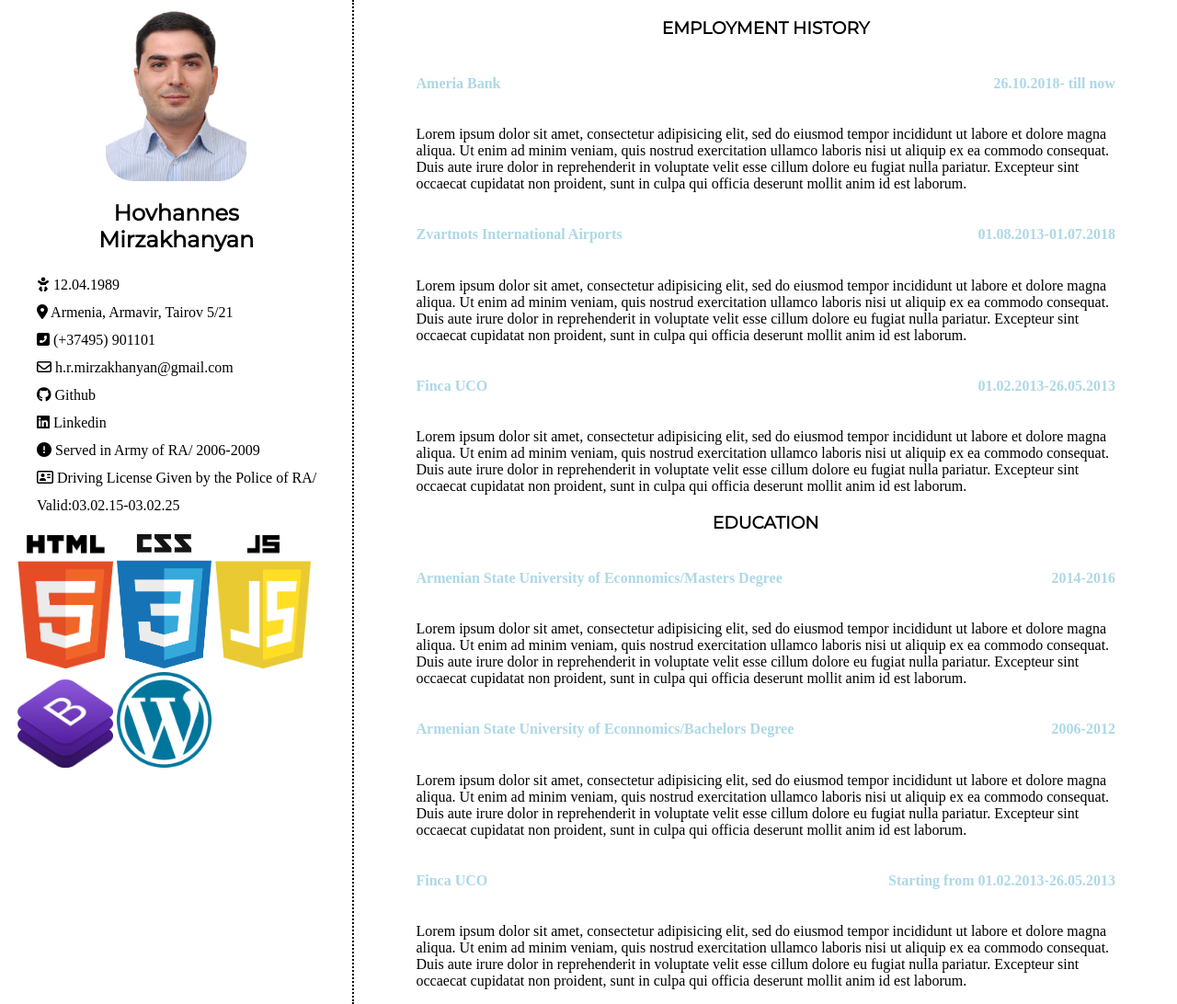
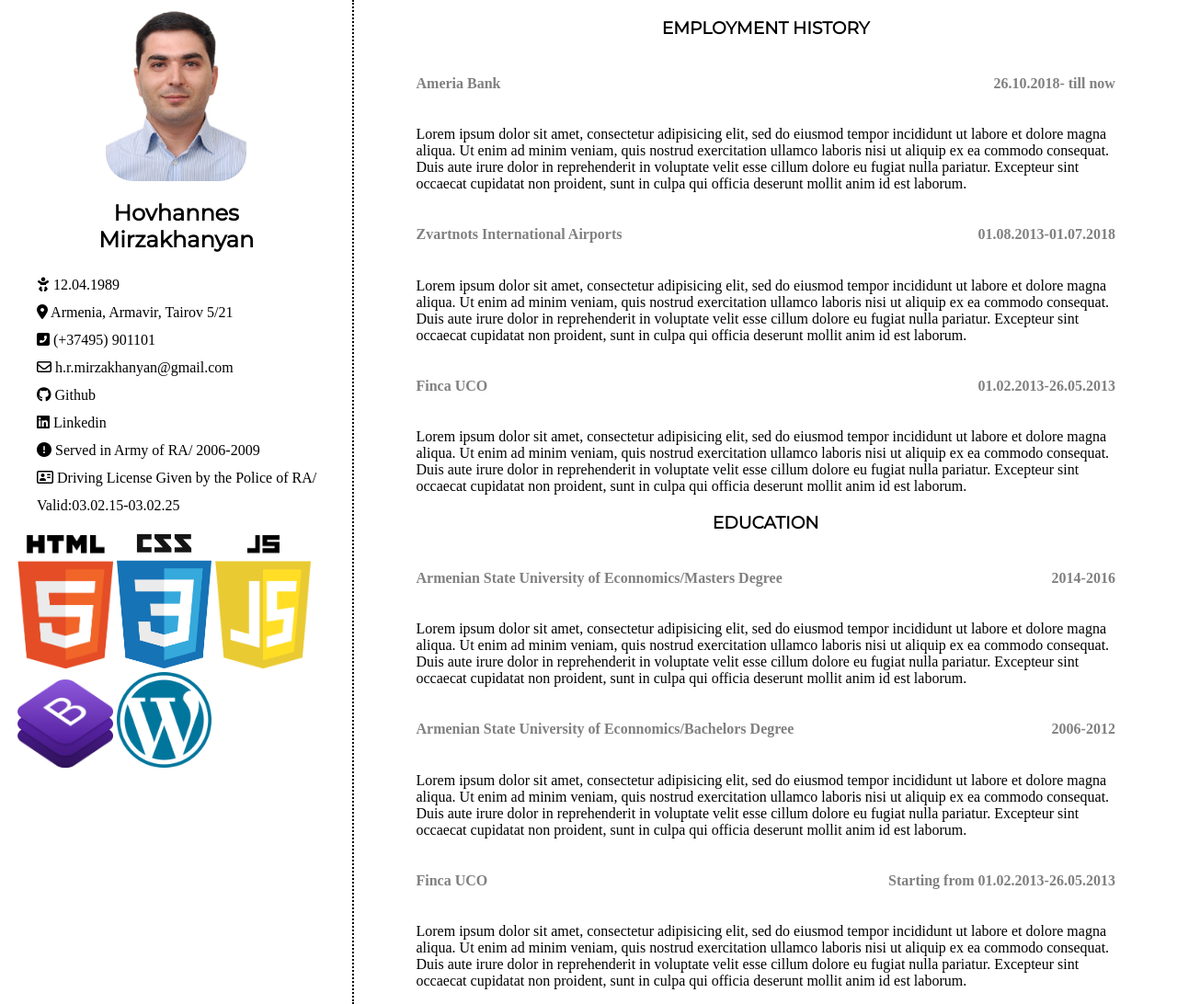
Before and after one commit to HovhannesMirzakhanyan/HovhannesMirzakhanyan.github.io, a PHP site: page / in a window 1280 px wide. Shown: the whole page at 92% size. Run offline with PHP 8.4, Linux system fonts and the light colour scheme; some libraries are stand-ins or nearby versions.

Commit message:
Update style.css

```diff
--- a/style.css
+++ b/style.css
@@ -25,7 +25,7 @@
 
 }
 h4{
-  color: lightblue;
+  color: gray;
 }
 li{
 
@@ -38,19 +38,18 @@
   color: black;
 }
 .skils{
+
   width: 90%;
-/*   display: flex;
-  flex-wrap: wrap;
-  justify-content: space-between;
-  align-content: space-between; */
   margin-left: auto;
   margin-right: auto;
+  position: relative;
 }
 .skils img{
-   width: 30%;
-   display: inline-block;
+  width: 30%;
+  display: inline-block;
   margin-left: auto;
   margin-right: auto;
+  position: relative;
 }
 
 
@@ -58,13 +57,10 @@
   width: 70%;
   border-left: 2px dotted black;
 }
-/* .div{
-  height: auto;
 
-} */
 .personal_info{
 
-  /* border: 1px solid black; */
+
   width: 85%;
   display: block;
 margin-left: auto;
```
